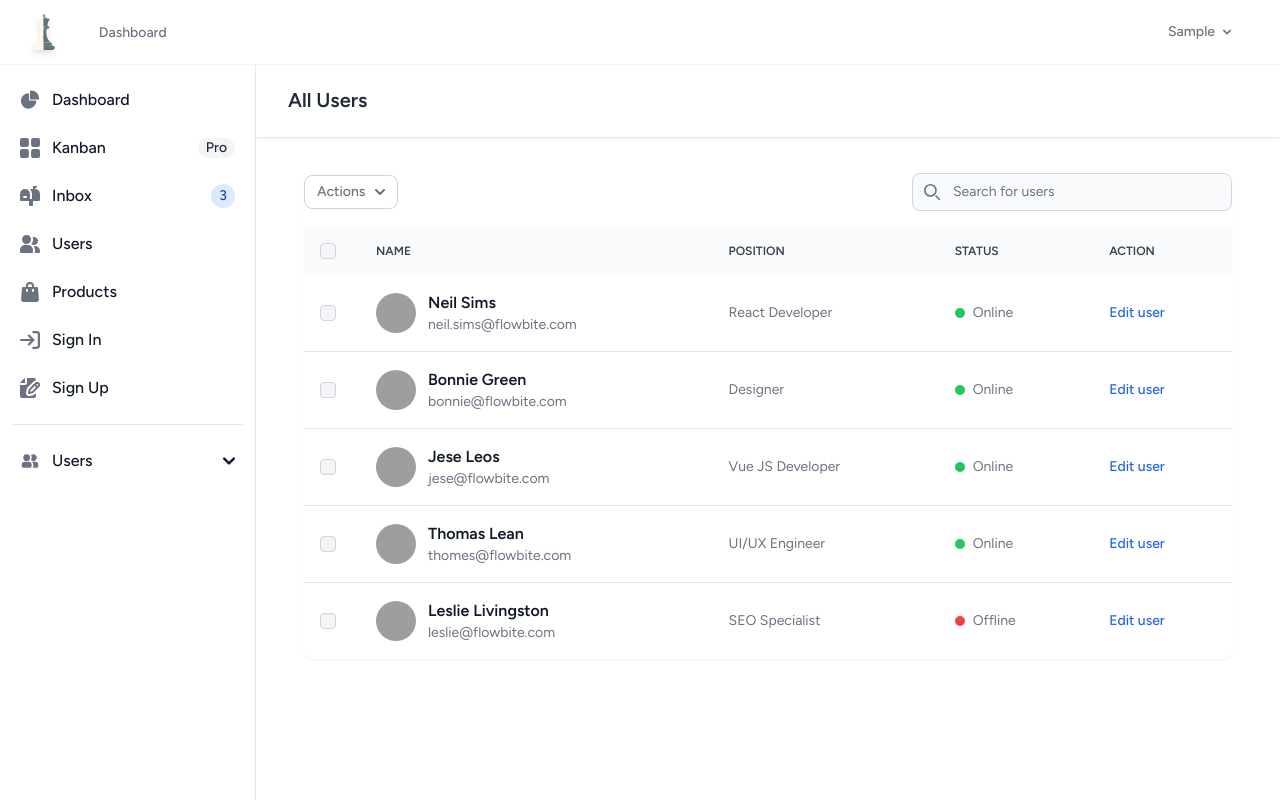
After one commit to junioisaac123/tg-2024, a Laravel app: page /admin/users in a window 1280 px wide. The commit adds this page. Run offline with Laravel 12, Linux system fonts and the light colour scheme; the visitor is signed in with stand-in values (Sample User, id 1); data that the repository does not hold is empty; style sheets or scripts are compiled from the project's sources; parts of the project's set-up code (start-up, migrations or seed data) failed here and were passed over; grey boxes are pictures that could not be loaded.

Commit message:
track changes

```diff
--- /dev/null
+++ b/resources/views/admin/users/components/user-table.blade.php
@@ -0,0 +1,232 @@
+<div class="relative overflow-x-auto shadow-md sm:rounded-lg">
+    <div
+        class="flex items-center justify-between flex-column flex-wrap md:flex-row space-y-4 md:space-y-0 pb-4 bg-white dark:bg-gray-900">
+        <div>
+            <button id="dropdownActionButton" data-dropdown-toggle="dropdownAction"
+                class="inline-flex items-center text-gray-500 bg-white border border-gray-300 focus:outline-none hover:bg-gray-100 focus:ring-4 focus:ring-gray-100 font-medium rounded-lg text-sm px-3 py-1.5 dark:bg-gray-800 dark:text-gray-400 dark:border-gray-600 dark:hover:bg-gray-700 dark:hover:border-gray-600 dark:focus:ring-gray-700"
+                type="button">
+                <span class="sr-only">{{__('Action button')}}</span>
+                {{ __('Actions') }}
+                <svg class="w-2.5 h-2.5 ms-2.5" aria-hidden="true" xmlns="http://www.w3.org/2000/svg" fill="none"
+                    viewBox="0 0 10 6">
+                    <path stroke="currentColor" stroke-linecap="round" stroke-linejoin="round" stroke-width="2"
+                        d="m1 1 4 4 4-4" />
+                </svg>
+            </button>
+            <!-- Dropdown menu -->
+            <div id="dropdownAction"
+                class="z-10 hidden bg-white divide-y divide-gray-100 rounded-lg shadow w-44 dark:bg-gray-700 dark:divide-gray-600">
+                <ul class="py-1 text-sm text-gray-700 dark:text-gray-200" aria-labelledby="dropdownActionButton">
+                    <li>
+                        <a href="#"
+                            class="block px-4 py-2 hover:bg-gray-100 dark:hover:bg-gray-600 dark:hover:text-white">{{ __('Reward') }}</a>
+                    </li>
+                    <li>
+                        <a href="#"
+                            class="block px-4 py-2 hover:bg-gray-100 dark:hover:bg-gray-600 dark:hover:text-white">{{ __('Promote') }}</a>
+                    </li>
+                    <li>
+                        <a href="#"
+                            class="block px-4 py-2 hover:bg-gray-100 dark:hover:bg-gray-600 dark:hover:text-white">{{ __('Activate account') }}
+                        </a>
+                    </li>
+                </ul>
+                <div class="py-1">
+                    <a href="#"
+                        class="block px-4 py-2 text-sm text-gray-700 hover:bg-gray-100 dark:hover:bg-gray-600 dark:text-gray-200 dark:hover:text-white">{{ __('Delete User') }}
+                    </a>
+                </div>
+            </div>
+        </div>
+        <label for="table-search" class="sr-only">{{ __('Search') }}</label>
+        <div class="relative">
+            <div class="absolute inset-y-0 rtl:inset-r-0 start-0 flex items-center ps-3 pointer-events-none">
+                <svg class="w-4 h-4 text-gray-500 dark:text-gray-400" aria-hidden="true"
+                    xmlns="http://www.w3.org/2000/svg" fill="none" viewBox="0 0 20 20">
+                    <path stroke="currentColor" stroke-linecap="round" stroke-linejoin="round" stroke-width="2"
+                        d="m19 19-4-4m0-7A7 7 0 1 1 1 8a7 7 0 0 1 14 0Z" />
+                </svg>
+            </div>
+            <input type="text" id="table-search-users"
+                class="block p-2 ps-10 text-sm text-gray-900 border border-gray-300 rounded-lg w-80 bg-gray-50 focus:ring-blue-500 focus:border-blue-500 dark:bg-gray-700 dark:border-gray-600 dark:placeholder-gray-400 dark:text-white dark:focus:ring-blue-500 dark:focus:border-blue-500"
+                placeholder="{{__('Search for users')}}">
+        </div>
+    </div>
+    <table class="w-full text-sm text-left rtl:text-right text-gray-500 dark:text-gray-400">
+        <thead class="text-xs text-gray-700 uppercase bg-gray-50 dark:bg-gray-700 dark:text-gray-400">
+            <tr>
+                <th scope="col" class="p-4">
+                    <div class="flex items-center">
+                        <input id="checkbox-all-search" type="checkbox"
+                            class="w-4 h-4 text-blue-600 bg-gray-100 border-gray-300 rounded focus:ring-blue-500 dark:focus:ring-blue-600 dark:ring-offset-gray-800 dark:focus:ring-offset-gray-800 focus:ring-2 dark:bg-gray-700 dark:border-gray-600">
+                        <label for="checkbox-all-search" class="sr-only">checkbox</label>
+                    </div>
+                </th>
+                <th scope="col" class="px-6 py-3">
+                    {{__('Name')}}
+                </th>
+                <th scope="col" class="px-6 py-3">
+                    {{__('Position')}}
+                </th>
+                <th scope="col" class="px-6 py-3">
+                    {{__('Status')}}
+                </th>
+                <th scope="col" class="px-6 py-3">
+                    {{__('Action')}}
+                </th>
+            </tr>
+        </thead>
+        <tbody>
+            <tr class="bg-white border-b dark:bg-gray-800 dark:border-gray-700 hover:bg-gray-50 dark:hover:bg-gray-600">
+                <td class="w-4 p-4">
+                    <div class="flex items-center">
+                        <input id="checkbox-table-search-1" type="checkbox"
+                            class="w-4 h-4 text-blue-600 bg-gray-100 border-gray-300 rounded focus:ring-blue-500 dark:focus:ring-blue-600 dark:ring-offset-gray-800 dark:focus:ring-offset-gray-800 focus:ring-2 dark:bg-gray-700 dark:border-gray-600">
+                        <label for="checkbox-table-search-1" class="sr-only">checkbox</label>
+                    </div>
+                </td>
+                <th scope="row" class="flex items-center px-6 py-4 text-gray-900 whitespace-nowrap dark:text-white">
+                    <img class="w-10 h-10 rounded-full" src="/docs/images/people/profile-picture-1.jpg"
+                        alt="Jese image">
+                    <div class="ps-3">
+                        <div class="text-base font-semibold">Neil Sims</div>
+                        <div class="font-normal text-gray-500">neil.sims@flowbite.com</div>
+                    </div>
+                </th>
+                <td class="px-6 py-4">
+                    React Developer
+                </td>
+                <td class="px-6 py-4">
+                    <div class="flex items-center">
+                        <div class="h-2.5 w-2.5 rounded-full bg-green-500 me-2"></div> Online
+                    </div>
+                </td>
+                <td class="px-6 py-4">
+                    <a href="#" class="font-medium text-blue-600 dark:text-blue-500 hover:underline">Edit user</a>
+                </td>
+            </tr>
+            <tr class="bg-white border-b dark:bg-gray-800 dark:border-gray-700 hover:bg-gray-50 dark:hover:bg-gray-600">
+                <td class="w-4 p-4">
+                    <div class="flex items-center">
+                        <input id="checkbox-table-search-2" type="checkbox"
+                            class="w-4 h-4 text-blue-600 bg-gray-100 border-gray-300 rounded focus:ring-blue-500 dark:focus:ring-blue-600 dark:ring-offset-gray-800 dark:focus:ring-offset-gray-800 focus:ring-2 dark:bg-gray-700 dark:border-gray-600">
+                        <label for="checkbox-table-search-2" class="sr-only">checkbox</label>
+                    </div>
+                </td>
+                <th scope="row"
+                    class="flex items-center px-6 py-4 font-medium text-gray-900 whitespace-nowrap dark:text-white">
+                    <img class="w-10 h-10 rounded-full" src="/docs/images/people/profile-picture-3.jpg"
+                        alt="Jese image">
+                    <div class="ps-3">
+                        <div class="text-base font-semibold">Bonnie Green</div>
+                        <div class="font-normal text-gray-500">bonnie@flowbite.com</div>
+                    </div>
+                </th>
+                <td class="px-6 py-4">
+                    Designer
+                </td>
+                <td class="px-6 py-4">
+                    <div class="flex items-center">
+                        <div class="h-2.5 w-2.5 rounded-full bg-green-500 me-2"></div> Online
+                    </div>
+                </td>
+                <td class="px-6 py-4">
+                    <a href="#" class="font-medium text-blue-600 dark:text-blue-500 hover:underline">Edit
+                        user</a>
+                </td>
+            </tr>
+            <tr
+                class="bg-white border-b dark:bg-gray-800 dark:border-gray-700 hover:bg-gray-50 dark:hover:bg-gray-600">
+                <td class="w-4 p-4">
+                    <div class="flex items-center">
+                        <input id="checkbox-table-search-2" type="checkbox"
+                            class="w-4 h-4 text-blue-600 bg-gray-100 border-gray-300 rounded focus:ring-blue-500 dark:focus:ring-blue-600 dark:ring-offset-gray-800 dark:focus:ring-offset-gray-800 focus:ring-2 dark:bg-gray-700 dark:border-gray-600">
+                        <label for="checkbox-table-search-2" class="sr-only">checkbox</label>
+                    </div>
+                </td>
+                <th scope="row"
+                    class="flex items-center px-6 py-4 font-medium text-gray-900 whitespace-nowrap dark:text-white">
+                    <img class="w-10 h-10 rounded-full" src="/docs/images/people/profile-picture-2.jpg"
+                        alt="Jese image">
+                    <div class="ps-3">
+                        <div class="text-base font-semibold">Jese Leos</div>
+                        <div class="font-normal text-gray-500">jese@flowbite.com</div>
+                    </div>
+                </th>
+                <td class="px-6 py-4">
+                    Vue JS Developer
+                </td>
+                <td class="px-6 py-4">
+                    <div class="flex items-center">
+                        <div class="h-2.5 w-2.5 rounded-full bg-green-500 me-2"></div> Online
+                    </div>
+                </td>
+                <td class="px-6 py-4">
+                    <a href="#" class="font-medium text-blue-600 dark:text-blue-500 hover:underline">Edit
+                        user</a>
+                </td>
+            </tr>
+            <tr
+                class="bg-white border-b dark:bg-gray-800 dark:border-gray-700 hover:bg-gray-50 dark:hover:bg-gray-600">
+                <td class="w-4 p-4">
+                    <div class="flex items-center">
+                        <input id="checkbox-table-search-2" type="checkbox"
+                            class="w-4 h-4 text-blue-600 bg-gray-100 border-gray-300 rounded focus:ring-blue-500 dark:focus:ring-blue-600 dark:ring-offset-gray-800 dark:focus:ring-offset-gray-800 focus:ring-2 dark:bg-gray-700 dark:border-gray-600">
+                        <label for="checkbox-table-search-2" class="sr-only">checkbox</label>
+                    </div>
+                </td>
+                <th scope="row"
+                    class="flex items-center px-6 py-4 font-medium text-gray-900 whitespace-nowrap dark:text-white">
+                    <img class="w-10 h-10 rounded-full" src="/docs/images/people/profile-picture-5.jpg"
+                        alt="Jese image">
+                    <div class="ps-3">
+                        <div class="text-base font-semibold">Thomas Lean</div>
+                        <div class="font-normal text-gray-500">thomes@flowbite.com</div>
+                    </div>
+                </th>
+                <td class="px-6 py-4">
+                    UI/UX Engineer
+                </td>
+                <td class="px-6 py-4">
+                    <div class="flex items-center">
+                        <div class="h-2.5 w-2.5 rounded-full bg-green-500 me-2"></div> Online
+                    </div>
+                </td>
+                <td class="px-6 py-4">
+                    <a href="#" class="font-medium text-blue-600 dark:text-blue-500 hover:underline">Edit
+                        user</a>
+                </td>
+            </tr>
+            <tr class="bg-white dark:bg-gray-800 hover:bg-gray-50 dark:hover:bg-gray-600">
+                <td class="w-4 p-4">
+                    <div class="flex items-center">
+                        <input id="checkbox-table-search-3" type="checkbox"
+                            class="w-4 h-4 text-blue-600 bg-gray-100 border-gray-300 rounded focus:ring-blue-500 dark:focus:ring-blue-600 dark:ring-offset-gray-800 dark:focus:ring-offset-gray-800 focus:ring-2 dark:bg-gray-700 dark:border-gray-600">
+                        <label for="checkbox-table-search-3" class="sr-only">checkbox</label>
+                    </div>
+                </td>
+                <th scope="row"
+                    class="flex items-center px-6 py-4 font-medium text-gray-900 whitespace-nowrap dark:text-white">
+                    <img class="w-10 h-10 rounded-full" src="/docs/images/people/profile-picture-4.jpg"
+                        alt="Jese image">
+                    <div class="ps-3">
+                        <div class="text-base font-semibold">Leslie Livingston</div>
+                        <div class="font-normal text-gray-500">leslie@flowbite.com</div>
+                    </div>
+                </th>
+                <td class="px-6 py-4">
+                    SEO Specialist
+                </td>
+                <td class="px-6 py-4">
+                    <div class="flex items-center">
+                        <div class="h-2.5 w-2.5 rounded-full bg-red-500 me-2"></div> Offline
+                    </div>
+                </td>
+                <td class="px-6 py-4">
+                    <a href="#" class="font-medium text-blue-600 dark:text-blue-500 hover:underline">Edit
+                        user</a>
+                </td>
+            </tr>
+        </tbody>
+    </table>
+</div>
--- a/resources/views/layouts/app.blade.php
+++ b/resources/views/layouts/app.blade.php
@@ -25,9 +25,21 @@
 
     @include('layouts.aside')
 
-    <div class="p-4 sm:ml-64">
-        <main class="p-4  mt-14">
-            {{ $slot }}
+    <div class="sm:ml-64">
+
+        <main class="mt-16">
+            <!-- Page Heading -->
+            @if (isset($header))
+                <header class="bg-white dark:bg-gray-800 shadow">
+                    <div class="max-w-7xl mx-auto py-6 px-4 sm:px-6 lg:px-8">
+                        {{ $header }}
+                    </div>
+                </header>
+            @endif
+            <div class="p-4 ">
+                {{ $slot }}
+
+            </div>
         </main>
 
     </div>
```
